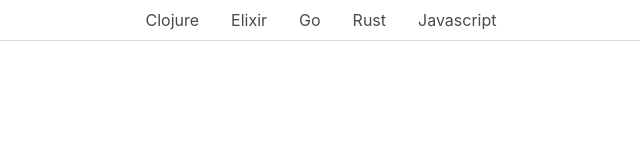
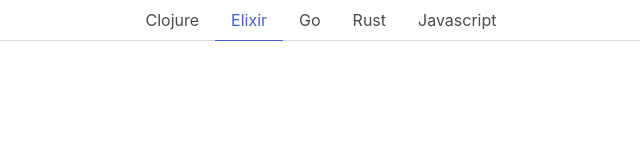
Before and after one commit to lucasweiblen/react-github-explorer, a React (Create React App) app: page / in a window 1280 px wide. Shown: the top 160 px of the page, without its empty margins (319-959 px from the left). Built offline with nearby package versions, Linux system fonts and the light colour scheme.

Commit message:
selected language working

```diff
--- a/src/App.js
+++ b/src/App.js
@@ -9,8 +9,10 @@ function Tab({active, text, onClickHandler}) {
   function handleClick(e) {
     let language = '';
     if (e.target.textContent !== undefined) {
+      //     console.log(e.target.parentElement);
+      e.target.parentElement.className = 'is-active';
       language = e.target.textContent.toLowerCase();
-      console.log(language);
+      //console.log(language);
       onClickHandler({language: language});
     }
   }
@@ -25,8 +27,14 @@ function Tab({active, text, onClickHandler}) {
 
 function Explorer({languages}) {
   const [repos, setRepos] = useState([]);
+  const [selectedLang, setSelectedLang] = useState('Elixir');
   const tabItems = languages.map((item, i) => (
-    <Tab onClickHandler={fetchRepos} text={item} key={i} />
+    <Tab
+      active={selectedLang == item ? 'is-active' : ''}
+      onClickHandler={fetchRepos}
+      text={item}
+      key={i}
+    />
   ));
   const reposContent = repos.map((repo, i) => (
     <div key={i}>
@@ -38,13 +46,18 @@ function Explorer({languages}) {
     </div>
   ));
 
+  const capitalize = s => {
+    if (typeof s !== 'string') return '';
+    return s.charAt(0).toUpperCase() + s.slice(1);
+  };
+
   function fetchRepos({language}) {
     console.log(`Fetching repos for ${language}`);
+    setSelectedLang(capitalize(language));
     const url = `https://github-trending-api.now.sh/repositories?language=${language.toLowerCase()}`;
     axios
       .get(url)
       .then(response => {
-        console.log(response.data);
         setRepos(response.data);
       })
       .catch(error => {
```
